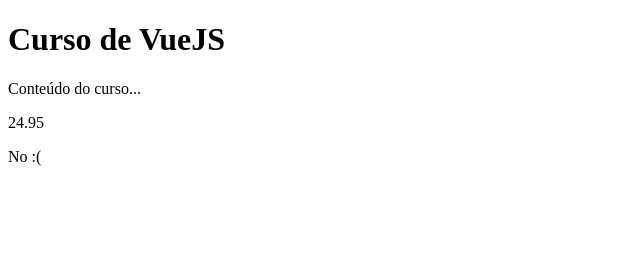
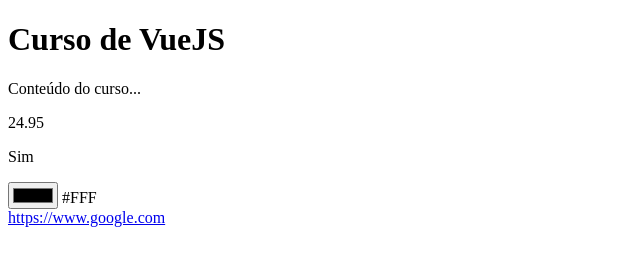
Before and after one commit to arthurarw/vuejs, a plain HTML site: page 0106-template-e-diretivas/index.html in a window 1280 px wide. Shown: the whole page, without its empty margins (0-640 px from the left). Drawn offline with Linux system fonts and the light colour scheme.

Commit message:
Módulo 01

```diff
--- a/0106-template-e-diretivas/index.html
+++ b/0106-template-e-diretivas/index.html
@@ -11,9 +11,14 @@
 <body>
     <div id="app">
         <h1>{{title}}</h1>
-        <p>{{content}}</p>
-        <p>{{calc * calc - calc / 100}}</p>
-        <p>{{bought ? 'Yes, he bought' : 'No :('}}</p>
+        <div v-if="bought" v-bind:style="{background: valueColor}">
+            <p>{{content}}</p>
+            <p>{{calc * calc - calc / 100}}</p>
+            <p>{{bought ? 'Sim' : 'Não'}}</p>
+            <input  v-model="valueColor" type="color">
+            {{valueColor}}
+        </div>
+        <a v-bind:href="bought ? href : ''">{{href}}</a>
     </div>
 
     <script>
@@ -23,7 +28,9 @@
                 title: 'Curso de VueJS',
                 content: 'Conteúdo do curso...',
                 calc: 5,
-                bought: false
+                bought: true,
+                href: "https://www.google.com",
+                valueColor: "#FFF"
             }
         });
     </script>
```
